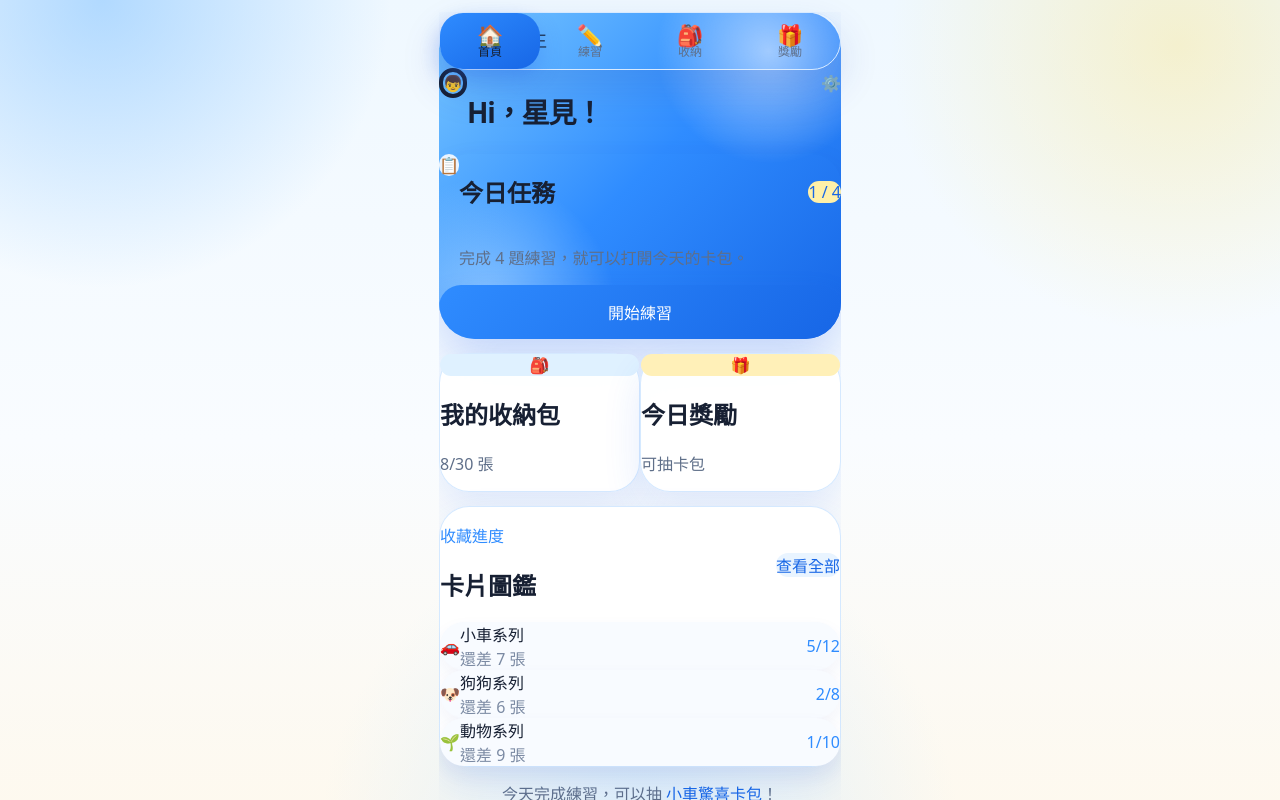
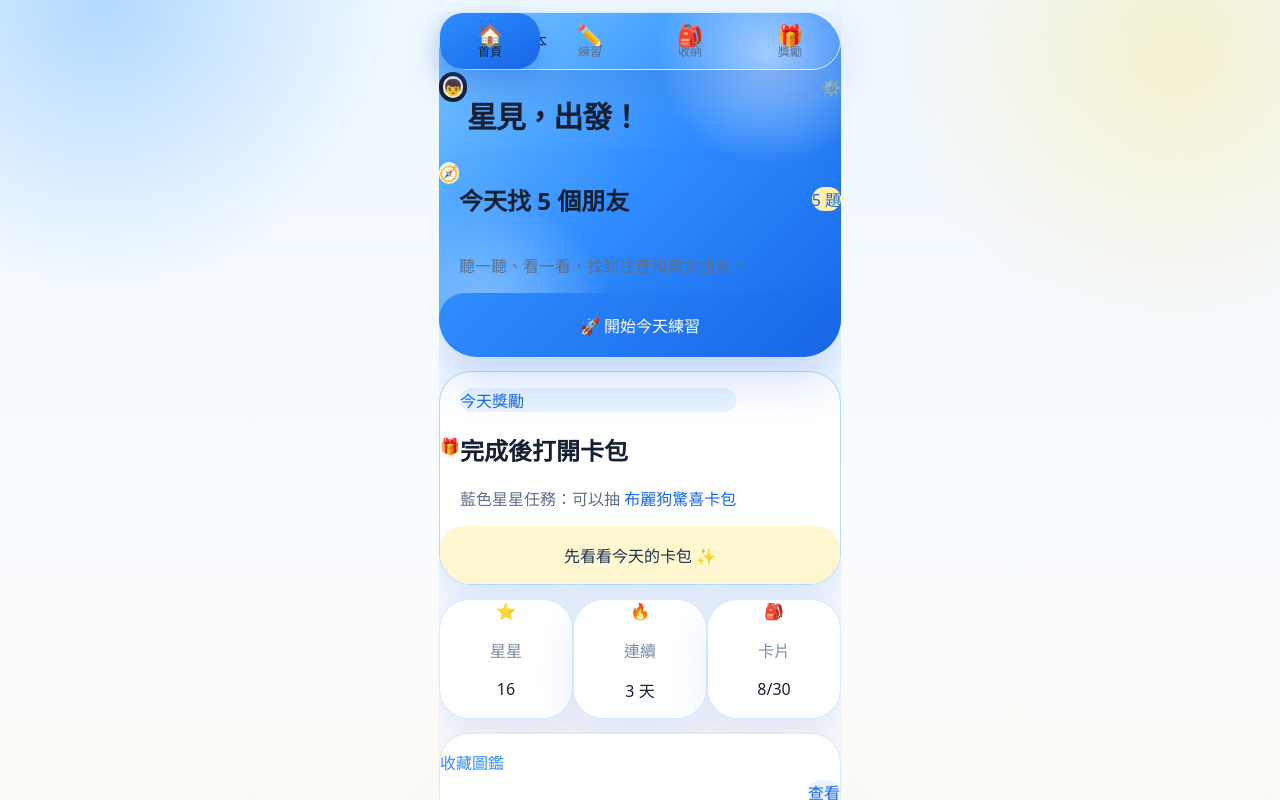
Before and after one commit to daisanity-svg/star-practice-pwa, a Next.js app: page / in a window 1280 px wide. Shown: the top 800 px of the page. Built offline with nearby package versions, Linux system fonts and the light colour scheme; no server answers; the database is empty.

Commit message:
Refocus child home on daily mission and reward motivation

```diff
--- a/app/page.tsx
+++ b/app/page.tsx
@@ -6,83 +6,108 @@ import { getCollectionSummary } from '@/lib/data/rewards';
 
 function CollectionIcon({ name }: { name: string }) {
   if (name.includes('車')) return <span>🚗</span>;
-  if (name.includes('狗')) return <span>🐶</span>;
+  if (name.includes('狗') || name.includes('布麗')) return <span>🐶</span>;
   if (name.includes('龍')) return <span>🦖</span>;
-  return <span>🌱</span>;
+  if (name.includes('皮克') || name.includes('植物')) return <span>🌱</span>;
+  return <span>⭐</span>;
 }
 
 export default async function HomePage() {
   const [collections, activeEvent] = await Promise.all([getCollectionSummary(), getActiveEvent()]);
-  const eventPackName = activeEvent?.reward_pack?.name ?? '小車驚喜卡包';
+  const eventPackName = activeEvent?.reward_pack?.name ?? '布麗狗驚喜卡包';
+  const eventName = activeEvent?.name ?? '藍色星星任務';
   const ownedTotal = collections.reduce((sum, item) => sum + item.owned, 0);
   const cardTotal = collections.reduce((sum, item) => sum + item.total, 0) || 30;
+  const topCollections = collections.slice(0, 3);
 
   return (
     <PhoneFrame>
-      <section className="kid-hero-blue relative overflow-hidden rounded-[36px] p-5 text-white">
-        <div className="pointer-events-none absolute -right-12 -top-12 h-44 w-44 rounded-full bg-white/25 blur-2xl" />
-        <div className="pointer-events-none absolute bottom-1 right-2 text-8xl opacity-20">☁️</div>
-        <div className="pointer-events-none absolute left-6 top-7 text-2xl opacity-70">⭐</div>
+      <section className="kid-hero-blue relative overflow-hidden rounded-[38px] p-5 text-white">
+        <div className="pointer-events-none absolute -right-10 -top-10 h-44 w-44 rounded-full bg-white/25 blur-2xl" />
+        <div className="pointer-events-none absolute bottom-2 right-0 text-8xl opacity-20">☁️</div>
+        <div className="pointer-events-none absolute left-6 top-7 text-2xl opacity-80 confetti-sparkle">⭐</div>
+        <div className="pointer-events-none absolute right-10 top-20 text-xl opacity-80 confetti-sparkle">✨</div>
 
         <header className="relative z-10 flex items-center justify-between gap-3">
           <div className="flex min-w-0 items-center gap-3">
-            <div className="flex h-16 w-16 shrink-0 items-center justify-center rounded-full border-4 border-white/65 bg-white text-4xl shadow-sm">👦</div>
+            <div className="learning-orb flex h-16 w-16 shrink-0 items-center justify-center rounded-[26px] border-4 border-white/70 text-4xl shadow-sm">👦</div>
             <div className="min-w-0">
-              <p className="inline-flex rounded-full bg-white/20 px-3 py-1 text-xs font-black text-white">星星練習王</p>
-              <h1 className="mt-2 truncate text-[28px] font-black leading-tight tracking-[-0.04em]">Hi，星見！</h1>
+              <p className="inline-flex rounded-full bg-white/20 px-3 py-1 text-xs font-black text-white">星見練習本</p>
+              <h1 className="mt-2 truncate text-[30px] font-black leading-tight tracking-[-0.04em]">星見，出發！</h1>
             </div>
           </div>
-          <Link href="/parent/login" className="flex h-11 w-11 shrink-0 items-center justify-center rounded-full bg-white/24 text-xl backdrop-blur active:scale-95">
+          <Link href="/parent/login" className="flex h-11 w-11 shrink-0 items-center justify-center rounded-full bg-white/22 text-xl backdrop-blur active:scale-95" aria-label="家長後台">
             ⚙️
           </Link>
         </header>
 
-        <div className="relative z-10 mt-5 rounded-[30px] bg-white/95 p-4 text-[#172033] shadow-[0_16px_32px_rgba(30,64,175,0.14)]">
+        <div className="relative z-10 mt-5 rounded-[32px] bg-white/96 p-4 text-[#172033] shadow-[0_16px_32px_rgba(30,64,175,0.14)]">
           <div className="flex items-start gap-3">
-            <div className="flex h-12 w-12 shrink-0 items-center justify-center rounded-[20px] bg-[#e9f4ff] text-2xl">📋</div>
+            <div className="flex h-14 w-14 shrink-0 items-center justify-center rounded-[22px] bg-[#e9f4ff] text-3xl">🧭</div>
             <div className="min-w-0 flex-1">
               <div className="flex items-center justify-between gap-3">
-                <h2 className="text-lg font-black">今日任務</h2>
-                <span className="rounded-full bg-[#fff0a8] px-3 py-1 text-sm font-black text-[#1766e6]">1 / 4</span>
+                <h2 className="text-xl font-black">今天找 5 個朋友</h2>
+                <span className="rounded-full bg-[#fff0a8] px-3 py-1 text-sm font-black text-[#1766e6]">5 題</span>
               </div>
-              <p className="mt-2 text-sm font-bold leading-relaxed text-[#5f6f89]">完成 4 題練習，就可以打開今天的卡包。</p>
-              <div className="mt-3 h-3 overflow-hidden rounded-full bg-[#e6eef9]">
-                <div className="h-full w-1/4 rounded-full bg-gradient-to-r from-[#2f8cff] to-[#ffd95a]" />
+              <p className="mt-2 text-base font-bold leading-relaxed text-[#5f6f89]">聽一聽、看一看，找到注音和英文朋友。</p>
+              <div className="mt-3 grid grid-cols-5 gap-1.5" aria-label="今日任務進度">
+                {Array.from({ length: 5 }).map((_, index) => (
+                  <div key={index} className="h-3 rounded-full bg-gradient-to-r from-[#2f8cff] to-[#ffd95a] opacity-90" />
+                ))}
               </div>
             </div>
           </div>
-          <Link href="/practice" className="kid-blue-button mt-4 flex h-13 min-h-[54px] items-center justify-center rounded-[22px] text-base font-black active:scale-[0.99]">
-            開始練習
+          <Link href="/practice" className="kid-blue-button mt-5 flex min-h-[64px] items-center justify-center rounded-[26px] text-xl font-black active:scale-[0.99]">
+            🚀 開始今天練習
           </Link>
         </div>
       </section>
 
-      <section className="grid grid-cols-2 gap-3">
-        <Link href="/collection" className="kid-card p-4 active:scale-[0.99]">
-          <div className="flex h-14 w-14 items-center justify-center rounded-[22px] bg-[#dff1ff] text-3xl">🎒</div>
-          <h2 className="mt-4 text-lg font-black text-[#172033]">我的收納包</h2>
-          <p className="mt-1 text-sm font-bold text-[#5f6f89]">{ownedTotal}/{cardTotal} 張</p>
+      <section className="kid-card-strong overflow-hidden p-5">
+        <div className="flex items-center gap-4">
+          <div className="reward-pack-glow flex h-24 w-24 shrink-0 items-center justify-center rounded-[34px] text-5xl shadow-sm animate-bounce-soft">🎁</div>
+          <div className="min-w-0">
+            <p className="rounded-full bg-[#e9f4ff] px-3 py-1 text-xs font-black text-[#1766e6]">今天獎勵</p>
+            <h2 className="mt-2 text-[24px] font-black leading-tight text-[#172033]">完成後打開卡包</h2>
+            <p className="mt-2 text-sm font-bold leading-relaxed text-[#5f6f89]">{eventName}：可以抽 <span className="text-[#1766e6]">{eventPackName}</span></p>
+          </div>
+        </div>
+        <Link href="/reward" className="mt-4 flex min-h-[58px] items-center justify-center rounded-[24px] bg-[#fff7d0] text-lg font-black text-[#193153] shadow-sm active:scale-[0.99]">
+          先看看今天的卡包 ✨
         </Link>
-        <Link href="/reward" className="kid-card p-4 active:scale-[0.99]">
-          <div className="flex h-14 w-14 items-center justify-center rounded-[22px] bg-[#fff0b8] text-3xl">🎁</div>
-          <h2 className="mt-4 text-lg font-black text-[#172033]">今日獎勵</h2>
-          <p className="mt-1 text-sm font-bold text-[#5f6f89]">可抽卡包</p>
+      </section>
+
+      <section className="grid grid-cols-3 gap-3">
+        <div className="kid-card p-3 text-center">
+          <div className="text-3xl">⭐</div>
+          <p className="mt-2 text-xs font-black text-[#7b8aa3]">星星</p>
+          <p className="text-xl font-black text-[#172033]">{ownedTotal + 8}</p>
+        </div>
+        <div className="kid-card p-3 text-center">
+          <div className="text-3xl">🔥</div>
+          <p className="mt-2 text-xs font-black text-[#7b8aa3]">連續</p>
+          <p className="text-xl font-black text-[#172033]">3 天</p>
+        </div>
+        <Link href="/collection" className="kid-card p-3 text-center active:scale-[0.99]">
+          <div className="text-3xl">🎒</div>
+          <p className="mt-2 text-xs font-black text-[#7b8aa3]">卡片</p>
+          <p className="text-xl font-black text-[#172033]">{ownedTotal}/{cardTotal}</p>
         </Link>
       </section>
 
       <section className="kid-card p-4">
         <div className="mb-3 flex items-center justify-between gap-3">
           <div>
-            <p className="text-xs font-black text-[#2f8cff]">收藏進度</p>
-            <h2 className="text-2xl font-black text-[#172033]">卡片圖鑑</h2>
+            <p className="text-xs font-black text-[#2f8cff]">收藏圖鑑</p>
+            <h2 className="text-2xl font-black text-[#172033]">還差哪些朋友？</h2>
           </div>
           <Link href="/collection" className="rounded-full bg-[#e9f4ff] px-3 py-2 text-sm font-black text-[#1766e6]">
-            查看全部
+            查看
           </Link>
         </div>
 
         <div className="space-y-3">
-          {collections.map((collection) => {
+          {topCollections.map((collection) => {
             const percent = collection.total > 0 ? Math.round((collection.owned / collection.total) * 100) : 0;
             return (
               <Link key={collection.id} href="/collection" className="block rounded-[24px] bg-[#f8fbff] p-3 shadow-[0_8px_18px_rgba(30,64,175,0.06)] active:scale-[0.99]">
@@ -93,7 +118,7 @@ export default async function HomePage() {
                     </div>
                     <div className="min-w-0">
                       <div className="truncate text-base font-black text-[#172033]">{collection.name}</div>
-                      <div className="text-xs font-bold text-[#7b8aa3]">還差 {Math.max(collection.total - collection.owned, 0)} 張</div>
+                      <div className="text-xs font-bold text-[#7b8aa3]">再收 {Math.max(collection.total - collection.owned, 0)} 張就更完整</div>
                     </div>
                   </div>
                   <div className="shrink-0 text-base font-black text-[#2f8cff]">{collection.owned}/{collection.total}</div>
@@ -107,10 +132,6 @@ export default async function HomePage() {
         </div>
       </section>
 
-      <div className="rounded-[28px] bg-white/75 p-4 text-center text-sm font-bold text-[#5f6f89] shadow-sm">
-        今天完成練習，可以抽 <span className="text-[#1766e6]">{eventPackName}</span>！
-      </div>
-
       <KidBottomNav />
     </PhoneFrame>
   );
```
